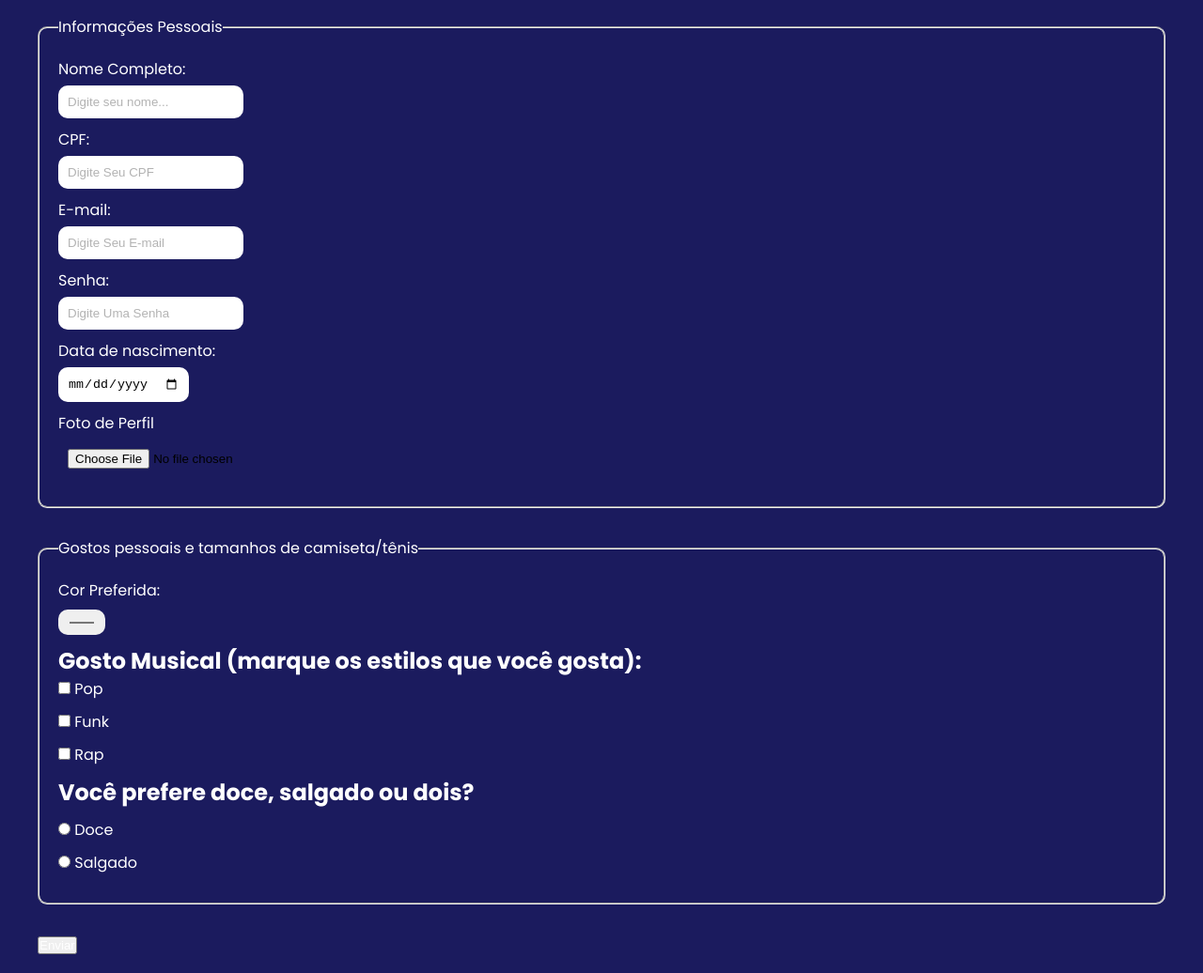
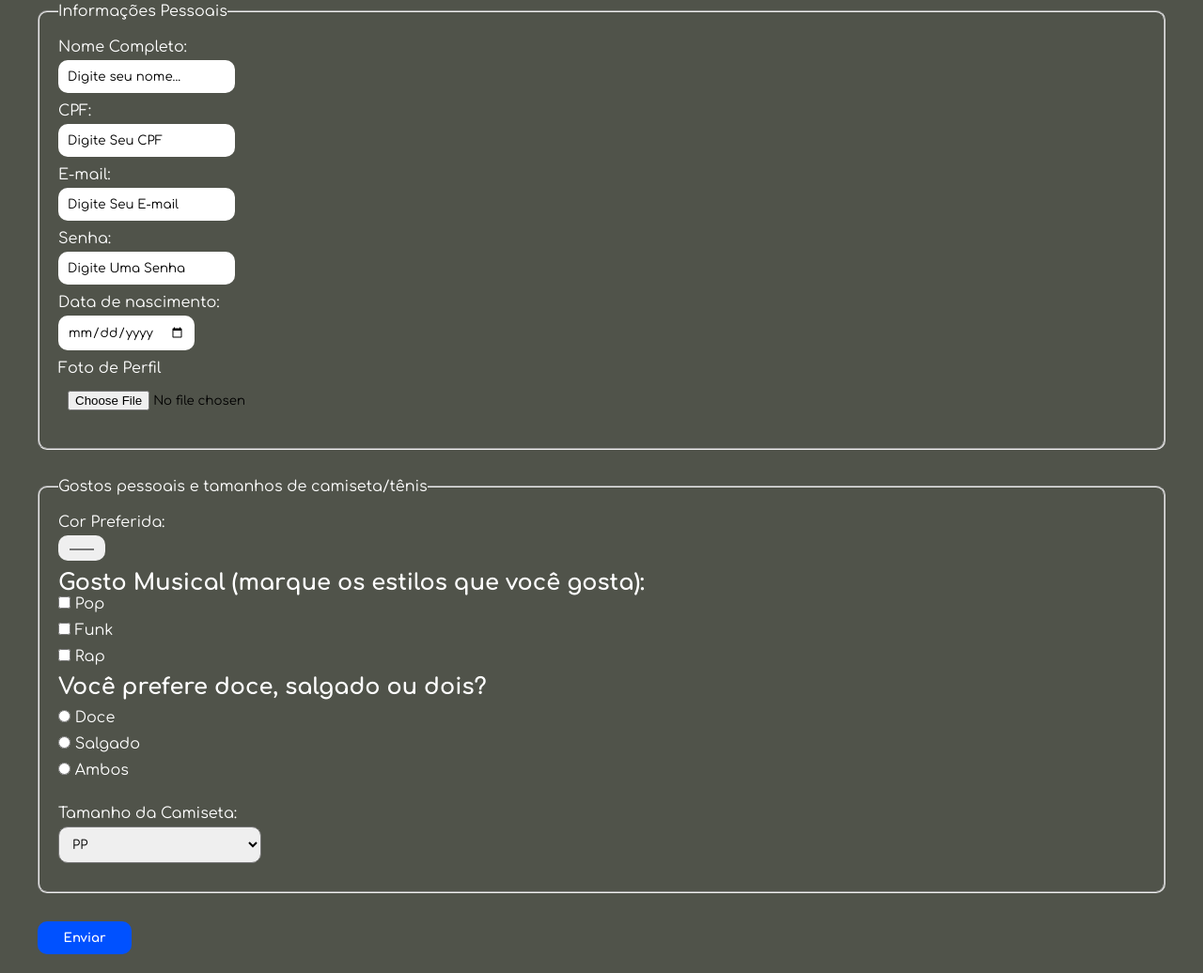
Before and after one commit to nicolas09macedoz/formulario, a plain HTML site: page index.html in a window 1280 px wide. Shown: the part 92-1128 px from the top of the page at 94% size. Drawn offline with Linux system fonts and the light colour scheme.

Commit message:
Termino da ATV

```diff
--- a/index.html
+++ b/index.html
@@ -6,8 +6,8 @@
     <link rel="shortcut icon" href="./assets/writing-form-icon-outline-user-online-form-vector.jpg" type="image/x-icon">
     <link rel="stylesheet" href="style.css">
     <link rel="preconnect" href="https://fonts.googleapis.com">
-<link rel="preconnect" href="https://fonts.gstatic.com" crossorigin>
-<link href="https://fonts.googleapis.com/css2?family=Poppins:ital,wght@0,100;0,200;0,300;0,400;0,500;0,600;0,700;0,800;0,900;1,100;1,200;1,300;1,400;1,500;1,600;1,700;1,800;1,900&display=swap" rel="stylesheet">
+    <link rel="preconnect" href="https://fonts.gstatic.com" crossorigin>
+    <link href="https://fonts.googleapis.com/css2?family=Comfortaa:wght@300..700&display=swap" rel="stylesheet">
     <title>Formulário de Cadastro</title>
 </head>
 <body>
@@ -84,12 +84,31 @@
                             <h2>Você prefere doce, salgado ou dois?</h2>
                         </div>
                         <div>
-                            <input type="radio" id="doce">
+                            <input type="radio" id="doce" name="preferencia">
                             <label for="doce">Doce</label>
                         </div>
                         <div>
-                            <input type="radio" id="salgado">
+                            <input type="radio" id="salgado" name="preferencia">
                             <label for="salgado">Salgado</label>
+                        </div>
+                        <div>
+                            <input type="radio" id="ambos" name="preferencia">
+                            <label for="ambos">Ambos</label>
+                        </div>
+
+                        <br>
+
+                        <div>
+                            <label for="">Tamanho da Camiseta:</label>
+                            <select name="" id="">
+                                <option disabled>Selecione um tamanho.....</option>
+                                <option value="pp">PP</option>
+                                <option value="p">P</option>
+                                <option value="m">M</option>
+                                <option value="g">G</option>
+                                <option value="gg">GG</option>
+                                <option value="exg">EXG</option>
+                            </select>
                         </div>
                     </div>
                 </fieldset>
--- a/style.css
+++ b/style.css
@@ -2,7 +2,7 @@
     margin: 0;
     padding: 0;
     box-sizing: border-box;
-    color: white;
+    font-family: "Comfortaa", sans-serif;
 }
 
 :root {
@@ -11,17 +11,17 @@
 
 body {
     font-size: 1.6rem;
-    background-color: rgb(27, 27, 94);
+    background: oklch(43.659% 0.01489 122.149);
+    color: #FFF;
 }
 
 #page {
-    font-family: Poppins;
-    max-width: 1200px;
+    max-width: 120rem;
     margin-inline: auto;
 }
 
 header {
-    padding-block: 30px;
+    padding-block: 3rem;
     text-align: center;
 }
 
@@ -44,34 +44,53 @@ fieldset div {
         border-radius: 1rem;
         border: none;
         outline: none;
-        color: rgb(0, 0, 0);
+        color: oklch(0% 0 0);
     }
 
     input:focus {
-        outline: .2rem solid #4a4a4a;
+        outline: .2rem solid oklch(0% 0 0);
     }
 
     input::placeholder {
-        color: rgba(0, 0, 0, 0.3);
+        color: oklch(0% 0 0);
     }
 
-    input[type=checkbox] + label,
-    input[type=radio] + label {
+input[type=checkbox],
+input[type=radio] {
         outline: none;
-
     }
 
-    input[type=checkbox] + label,
-    input[type=radio] + label {
+input[type=checkbox] + label,
+input[type=radio] + label {
         display: inline;
-
     }
 
+select {
+        padding: 1rem;
+        border-radius: 1rem;
+        outline: none;
+    }
+}
 
-    @media(max-width: 600px){
-        body {
-            padding-inline: 1rem;
-        }
+button {
+    padding: 1rem;
+    width: 10rem;
+    margin-bottom: 2rem;
+    border-radius: 1rem;
+    border: none;
+    background: oklch(52.658% 0.26393 262.96);
+    color: #fff;
+    font-weight: 700;
+}
+
+button:hover {
+    cursor: pointer;
+    background: oklch(14.426% 0.08326 278.955);
+    transition: background .4s;
+}
+
+@media(max-width: 600px) {
+    body {
+        padding-inline: 1rem;
     }
-
 }
```
